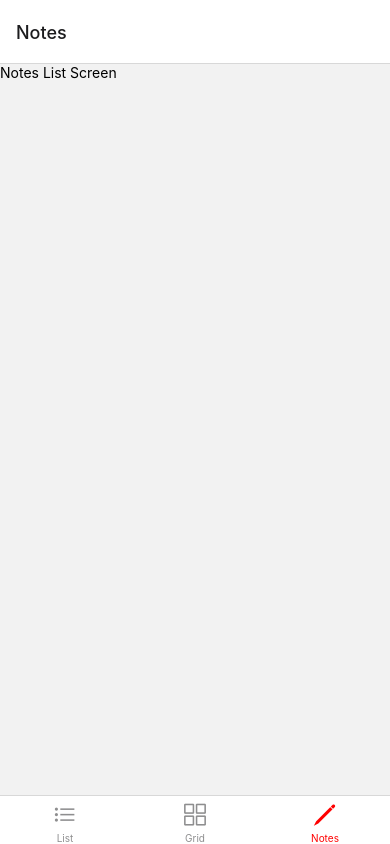
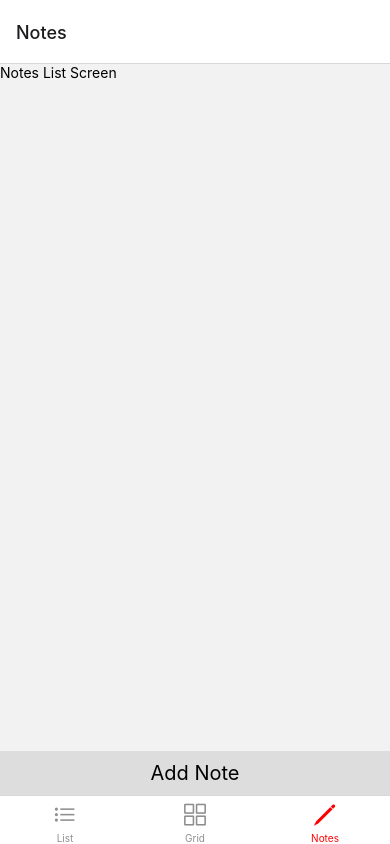
Before and after one commit to trey-sumida/ICS466Planner, a React Native app: screen /Notes in a window 390 px wide. Built offline with nearby package versions, Linux system fonts and the light colour scheme.

Commit message:
added button

```diff
--- a/ui/screens/NotesListScreen.js
+++ b/ui/screens/NotesListScreen.js
@@ -1,10 +1,39 @@
 import React from 'react'
-import { View, Text } from 'react-native'
+import { View, Text, TouchableOpacity, StyleSheet } from 'react-native'
 
 export default function NotesListScreen() {
+
+    const styles = StyleSheet.create({
+        button: {
+            alignItems: "center",
+            backgroundColor: "#DDDDDD",
+            padding: 10,
+            width: '100%',
+        },
+        buttonText: {
+            fontSize: 20
+        },
+        buttonView: {
+            flex: 1,
+            justifyContent: 'flex-end'
+        }
+    });
+
+    const addNote = () => {
+        console.log("Adding Note");
+    }
+
     return (
-        <View>
+        <View style={{ flex: 1 }}>
             <Text>Notes List Screen</Text>
+            <View style={styles.buttonView}>
+            <TouchableOpacity
+                style={styles.button}
+                onPress={addNote}
+            >
+                <Text style={styles.buttonText}>Add Note</Text>
+            </TouchableOpacity>
+            </View>
         </View>
     )
 }
```
